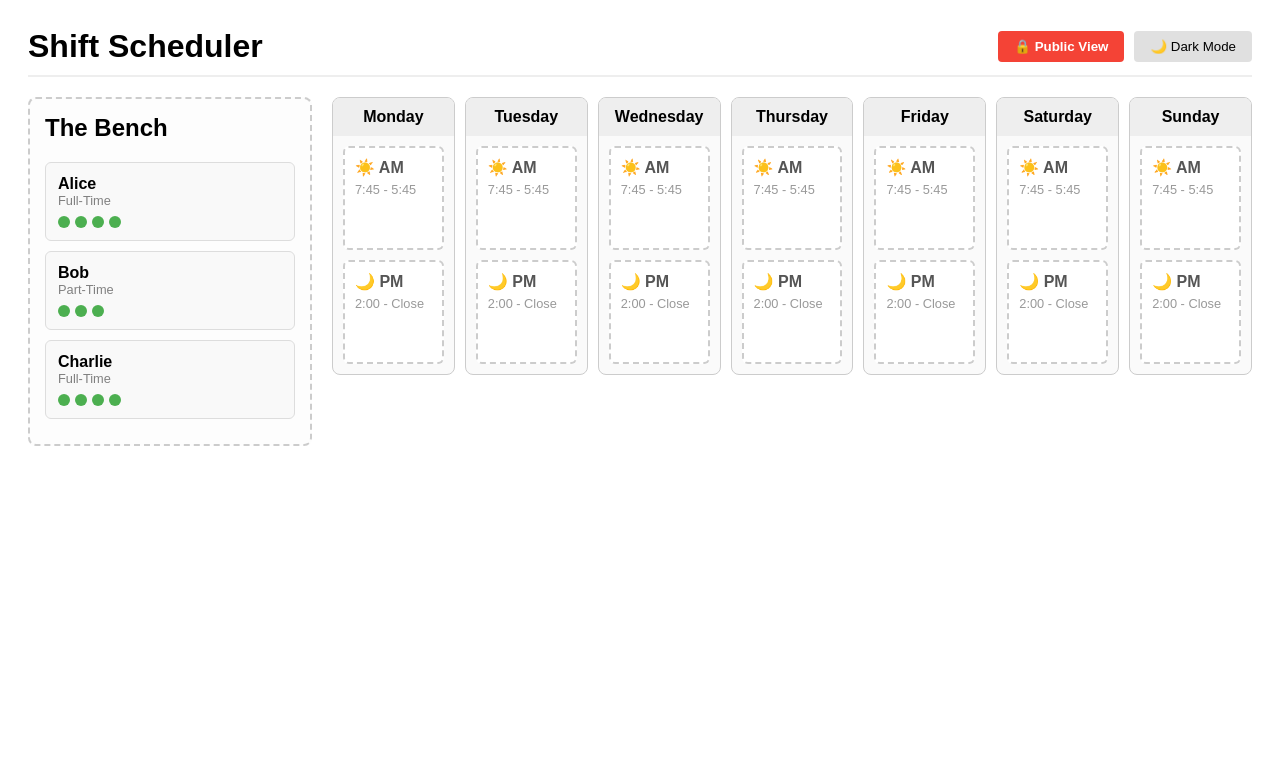
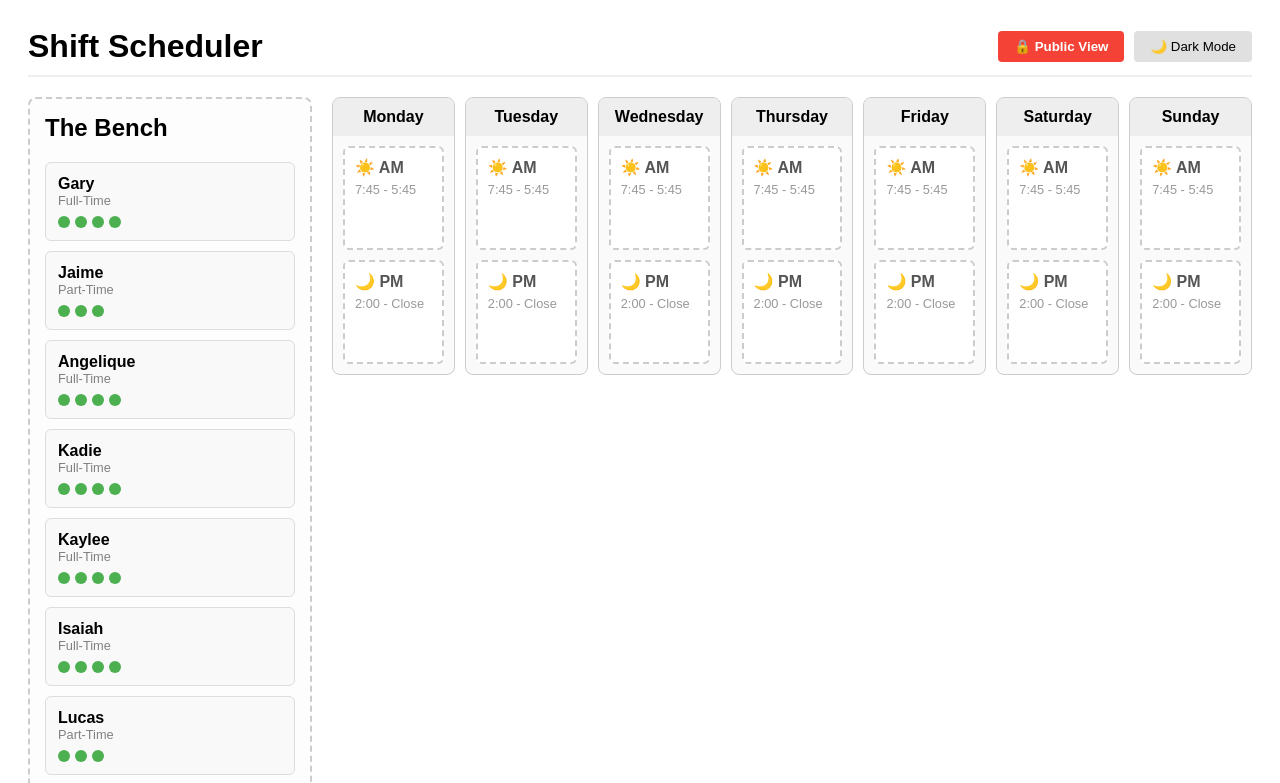
Before and after one commit to uzie-debug/Scheduler, a React (Vite) app: page / in a window 1280 px wide. Shown: the top 783 px of the page. Built offline with nearby package versions, Linux system fonts and the light colour scheme.

Commit message:
Update App.jsx

```diff
--- a/src/App.jsx
+++ b/src/App.jsx
@@ -8,9 +8,17 @@ import {
 // 1. THE TOYBOX (Initial Data)
 // ==========================================
 const initialWorkers = [
-  { id: 'w-1', name: 'Alice', maxLives: 4, type: 'Full-Time' },
-  { id: 'w-2', name: 'Bob', maxLives: 3, type: 'Part-Time' },
-  { id: 'w-3', name: 'Charlie', maxLives: 4, type: 'Full-Time' }
+  { id: 'w-1', name: 'Gary', maxLives: 4, type: 'Full-Time' },
+  { id: 'w-2', name: 'Jaime', maxLives: 3, type: 'Part-Time' },
+  { id: 'w-3', name: 'Angelique', maxLives: 4, type: 'Full-Time' },
+  { id: 'w-4', name: 'Kadie', maxLives: 4, type: 'Full-Time' },
+  { id: 'w-5', name: 'Kaylee', maxLives: 4, type: 'Full-Time' },
+  { id: 'w-6', name: 'Isaiah', maxLives: 4, type: 'Full-Time' },
+  { id: 'w-7', name: 'Lucas', maxLives: 3, type: 'Part-Time' },
+  { id: 'w-8', name: 'Erica', maxLives: 4, type: 'Full-Time' },
+  { id: 'w-9', name: 'Ursa', maxLives: 4, type: 'Full-Time' },
+  { id: 'w-10', name: 'Jasmin', maxLives: 4, type: 'Full-Time' },
+  { id: 'w-11', name: 'Markus', maxLives: 4, type: 'Full-Time' },
 ];
 
 const initialSchedule = {
```
